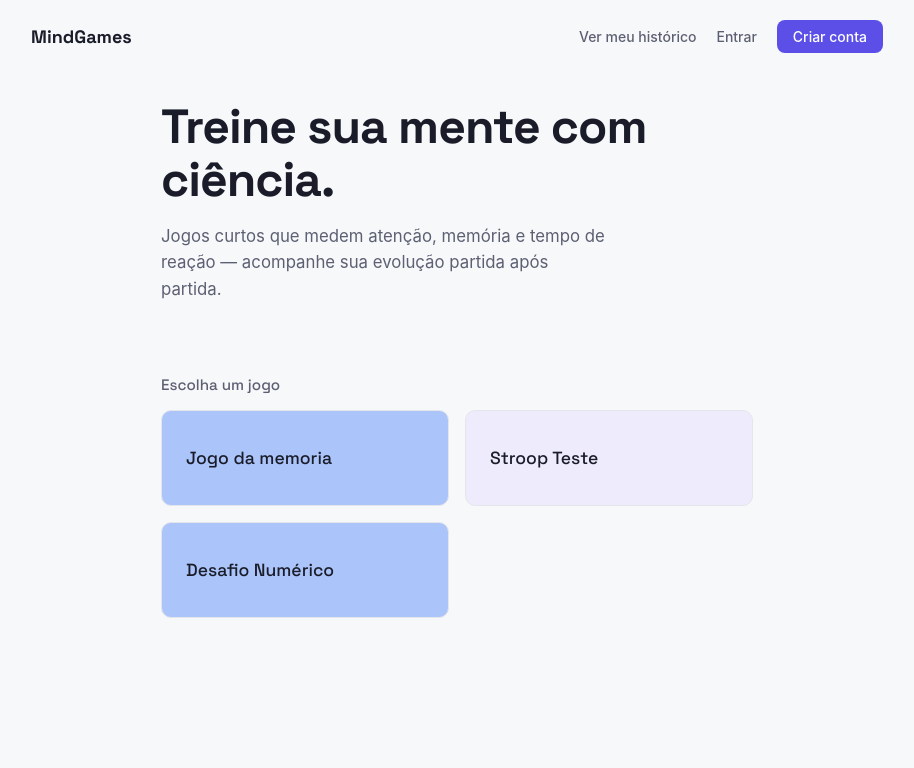
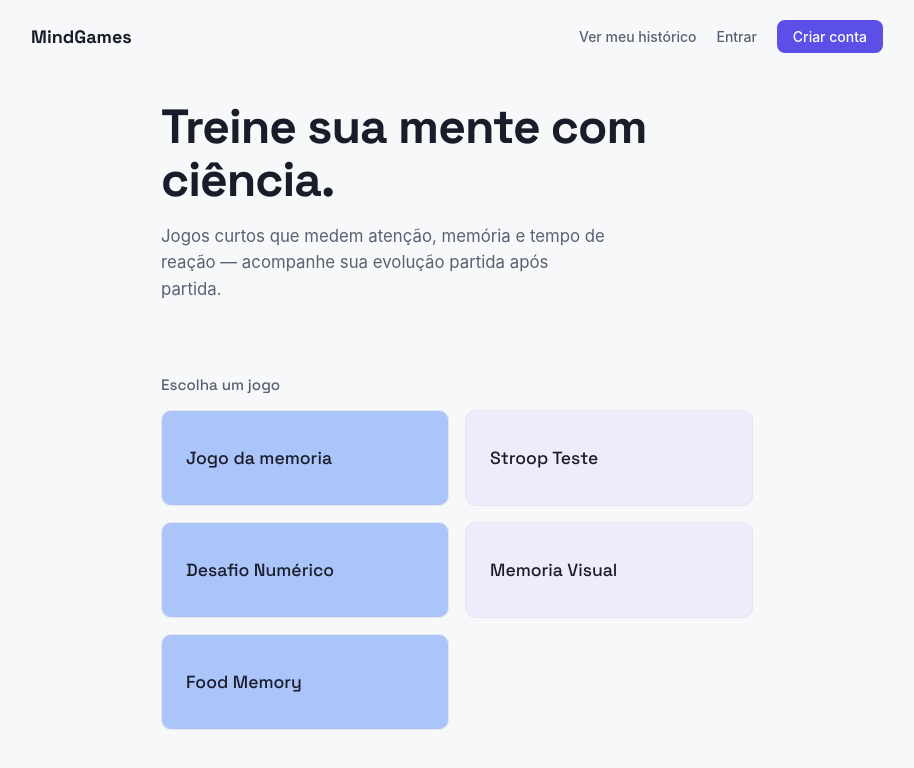
Before and after one commit to leandroxelor00/MindGames, a React (Vite) app in the folder frontend/: page / in a window 1280 px wide. Shown: the top 768 px of the page, without its empty margins (183-1097 px from the left). Built offline with nearby package versions, Linux system fonts and the light colour scheme.

Commit message:
Update registry.js

```diff
--- a/frontend/src/games/registry.js
+++ b/frontend/src/games/registry.js
@@ -18,5 +18,15 @@ export const gamesRegistry = [
     id: "number-challenge",
     name: "Desafio Numérico",
     component: NumberChallenge
+  },
+  {
+    id: "visual-memory",
+    name: "Memoria Visual",
+    component: VisualMemory
+  },
+  {
+    id: "food-memory",
+    name: "Food Memory",
+    component: FoodMemory
   }
 ];
```
